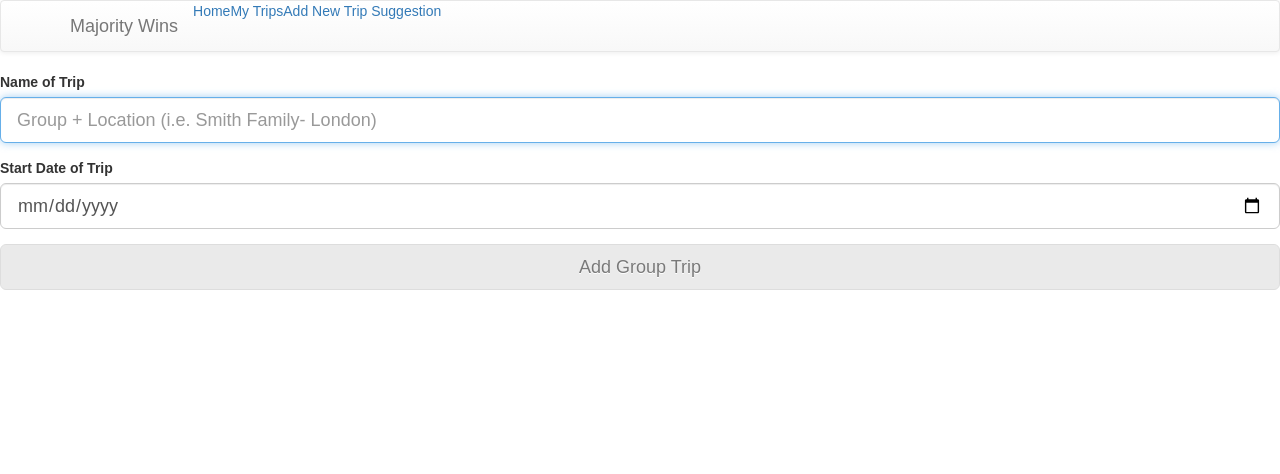
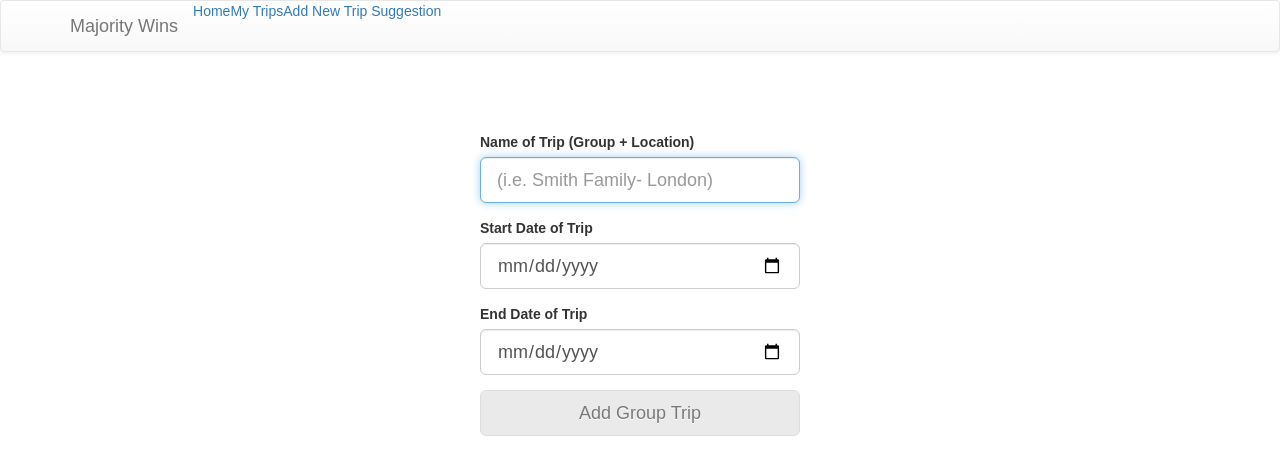
Before and after one commit to leahhoefling/GroupTravelApp, a React (Create React App) app: page /addgroup in a window 1280 px wide. Shown: the top 474 px of the page. Built offline with nearby package versions, Linux system fonts and the light colour scheme.

Commit message:
added button to home page and css for the group trip form

```diff
--- a/src/AddTripGroup/AddGroupForm.js
+++ b/src/AddTripGroup/AddGroupForm.js
@@ -1,19 +1,22 @@
 import React, { Component } from "react";
 import { Button, FormGroup, FormControl, ControlLabel } from "react-bootstrap";
 import ApiManager from "../API/ApiManager";
+import "./TripGroupForm.css";
+
 export default class AddGroupTrip extends Component {
     constructor(props) {
         super(props);
         //this is where I'm storing the input that the user inputs into the form
         this.state = {
             name: "",
-            date: "",
+            startDate: "",
+            endDate: "",
             user: ""
         };
     }
-    //this is just making sure the fields aren't empty. I can also add further requirements if I want to
+    //this is just making sure the field isn't empty. I can also add further requirements if I want to
     validateForm() {
-        return this.state.name.length > 0 && this.state.date.length > 0;
+        return this.state.name.length > 0 && this.state.startDate.length > 0 && this.state.endDate.length > 0;
     }
 
     handleChange = event => {
@@ -35,7 +38,8 @@ export default class AddGroupTrip extends Component {
 
         let newGroup = {
             name: this.state.name,
-            date: this.state.date,
+            startDate: this.state.startDate,
+            endDate: this.state.endDate,
             userId: signedInUser
         }
 
@@ -53,21 +57,29 @@ export default class AddGroupTrip extends Component {
             <div className="groupTrip">
                 <form onSubmit={this.handleSubmit}>
                     <FormGroup controlId="name" bsSize="large">
-                        <ControlLabel>Name of Trip</ControlLabel>
+                        <ControlLabel>Name of Trip (Group + Location)</ControlLabel>
                         <FormControl
                             //autofocus gives attn to the email input for the user to know where to type
                             autoFocus
                             type="text"
-                            placeholder="Group + Location (i.e. Smith Family- London)"
+                            placeholder="(i.e. Smith Family- London)"
                             //this sets the state each time when user inputs
                             value={this.state.name}
                             onChange={this.handleChange}
                         />
                     </FormGroup>
-                    <FormGroup controlId="date" bsSize="large">
+                    <FormGroup controlId="startDate" bsSize="large">
                         <ControlLabel>Start Date of Trip</ControlLabel>
                         <FormControl
-                            value={this.state.date}
+                            value={this.state.startDate}
+                            onChange={this.handleChange}
+                            type="date"
+                        />
+                    </FormGroup>
+                    <FormGroup controlId="endDate" bsSize="large">
+                        <ControlLabel>End Date of Trip</ControlLabel>
+                        <FormControl
+                            value={this.state.endDate}
                             onChange={this.handleChange}
                             type="date"
                         />
--- /dev/null
+++ b/src/AddTripGroup/TripGroupForm.css
@@ -0,0 +1,10 @@
+@media all and (min-width: 480px) {
+    .groupTrip {
+      padding: 60px 0;
+    }
+
+    .groupTrip form {
+      margin: 0 auto;
+      max-width: 320px;
+}
+}
--- a/src/HomeDashboard.js
+++ b/src/HomeDashboard.js
@@ -1,5 +1,5 @@
 import React from "react";
-import { Image, Col } from "react-bootstrap";
+import { Image, Col, Button } from "react-bootstrap";
 
 
 export default props => {
@@ -17,6 +17,11 @@ export default props => {
             <h1>
                 Welcome to the Home Page!
         </h1>
+            <div id=
+                "CTA">
+                <h3>Where is your group off to?</h3>
+                <Button bsSize="large">Start New Group Trip</Button>
+            </div>
         </React.Fragment>
     )
 };
--- a/src/MyTripsPage/MyTripsList.js
+++ b/src/MyTripsPage/MyTripsList.js
@@ -2,28 +2,29 @@ import React, { Component } from "react";
 import { Link } from "react-router-dom";
 
 export default class MyTrips extends Component {
+    //     state = {
+    //         MyTrips: []
+    //     }
 
-    //     const name = event.target.name.value;
-    //     const date = event.target.date.value;
-
-    //     fetch("http://localhost:5002/groups", {
-    //         method: "POST",
-    //         headers: {
-    //             "Content-Type": "application/json; charset=utf-8"
-    //       },
-    //         body: JSON.stringify({
-    //             name: name,
-    //             date: date,
-    //         })
-    //     })
-    //       .then(() => {
-    //     return fetch("http://localhost:5002/groups");
-    // })
+    //     componentDidMount() {
+    //         fetch("http://localhost:5002/mytrips/{user.id}")
+    //             .then(e => e.json())
+    //             .then(MyTrips => this.setState({ MyTrips: MyTrips }))
+    //     }
 
     render() {
         return (
+            <React.Fragment>
+                <div><h1>My Trips</h1> </div>
 
-            <React.Fragment><div><h1>My Trips</h1> </div></React.Fragment>
+                {/*
+                     this.state.mytrips.map(mytrip =>
+                         <Employee key={employee.id} employee={employee} foo="hello">
+                             {employee.name}
+                        </Employee>
+                    )
+                 } */}
+            </React.Fragment>
         )
     }
 }
```
Also changed, not shown: src/API/Database.json (+8 -11 lines), src/MyTripsPage/MyTripsCards.js (added, +31 -0 lines).
